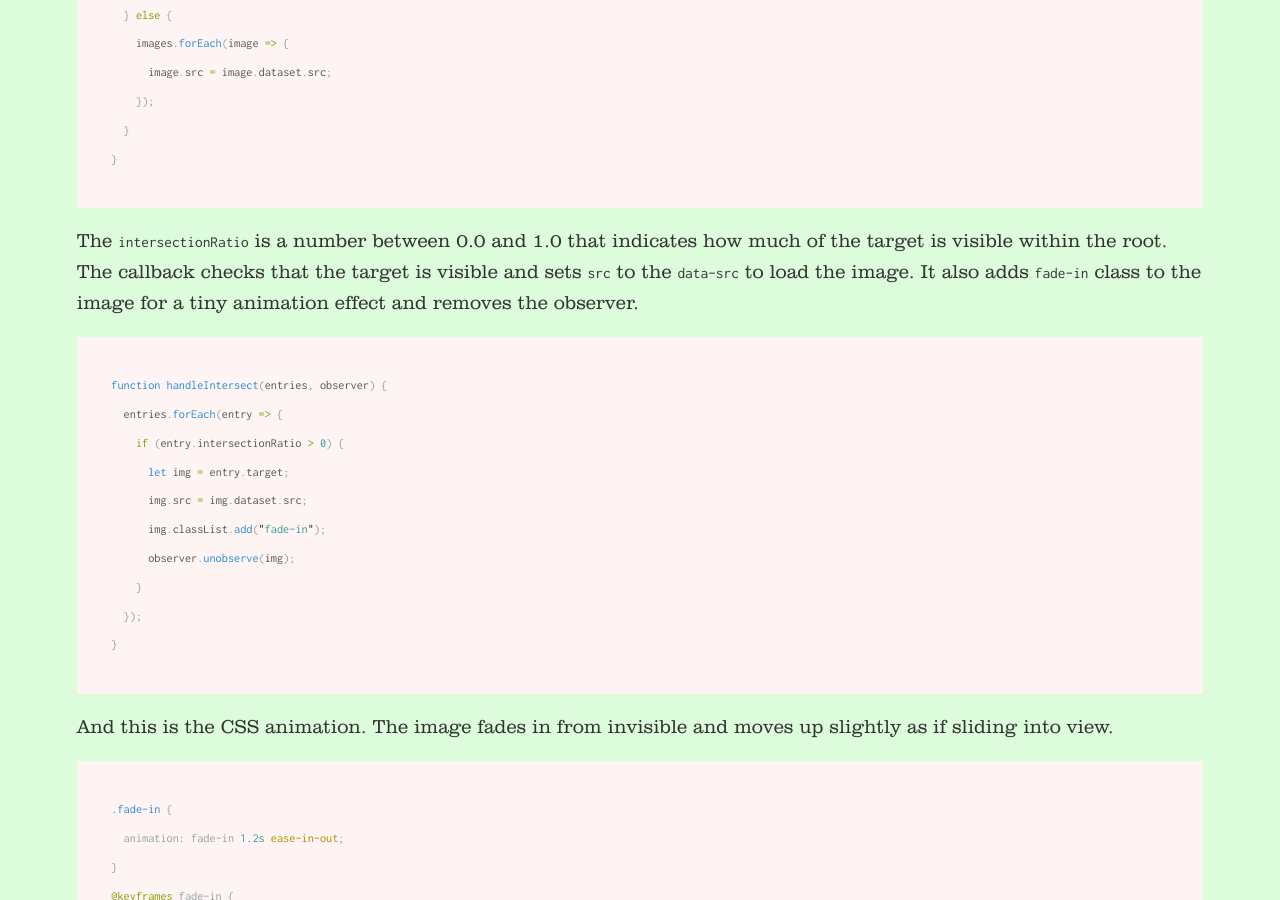
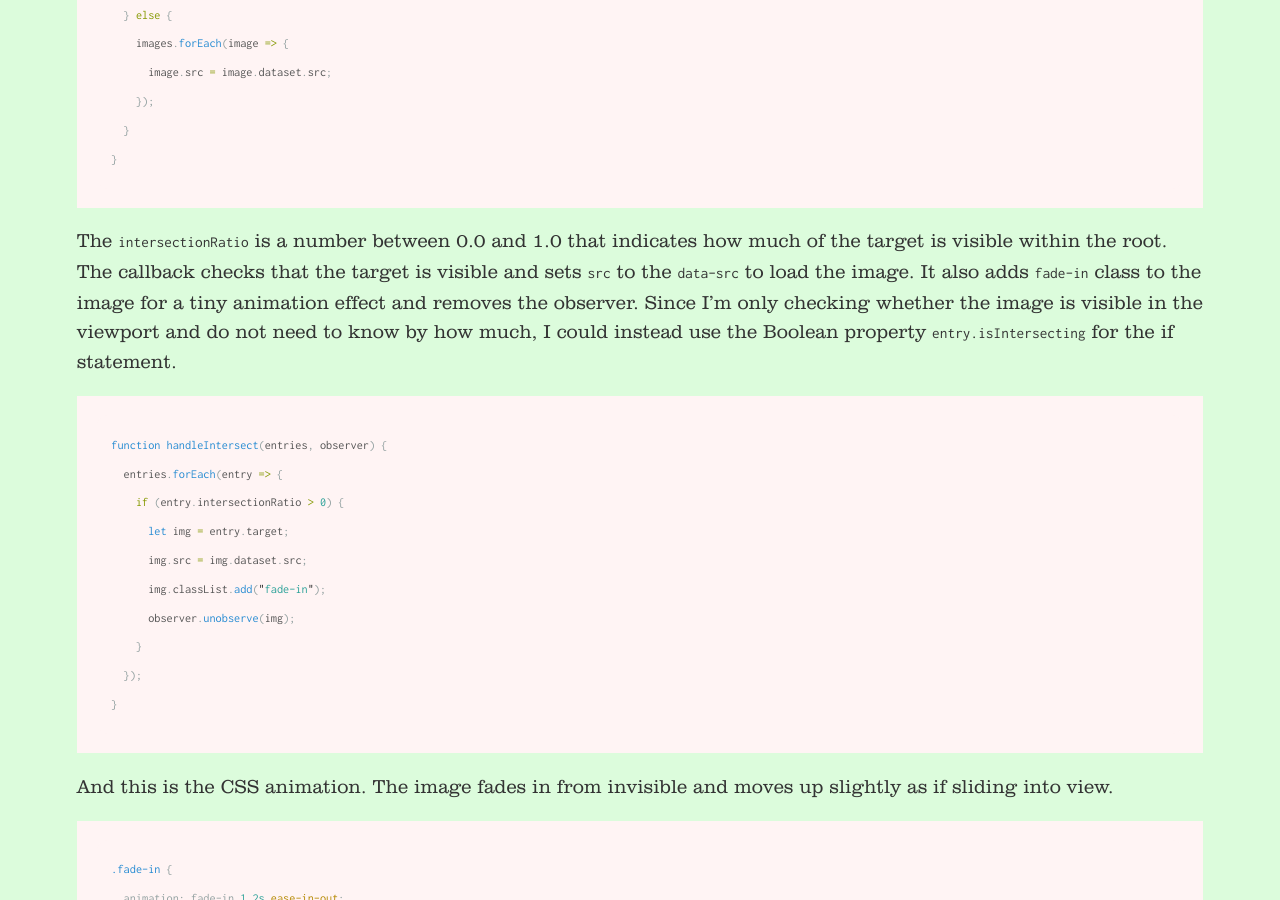
Before and after one commit to jingyufanclub/bloggo, a Jekyll site: the page built from _posts/2017-08-23-astute-readers.md, in a window 1280 px wide and 900 px high, scrolled down 1678 px. Built offline with Jekyll 4.4.1, drawn with Linux system fonts in a browser that asks for light colours; some of the changed lines change nothing that is shown.

Commit message:
update last post

````diff
--- a/_includes/lazy.js
+++ b/_includes/lazy.js
@@ -1,14 +1,18 @@
-window.onload = function() {
+let images;
 
-  console.log("meow!");
-  const images = document.querySelectorAll(".lazy-image");
+window.addEventListener("load", function(event) {
+  console.log("meow")
+  images = document.querySelectorAll(".lazy-image");
+  createObserver();
+}, false);
+
+function createObserver() {
+  let observer;
   const options = {
     root: null,
     rootMargin: "0px",
-    threshold: 0.3
+    threshold: 0.05
   };
-  let observer;
-
   if ('IntersectionObserver' in window) {
     observer = new IntersectionObserver(handleIntersect, options);
     images.forEach(image => {
@@ -19,10 +23,11 @@
       image.src = image.dataset.src;
     });
   }
+}
 
-  function handleIntersect(entries) {
+function handleIntersect(entries, observer) {
   entries.forEach(entry => {
-      if (entry.intersectionRatio > 0) {
+    if (entry.isIntersecting) {
       let img = entry.target;
       img.src = img.dataset.src;
       img.classList.add("fade-in");
@@ -30,5 +35,3 @@
     }
   });
 }
-
-}
--- a/_includes/lazzy.js
+++ /dev/null
@@ -1,37 +0,0 @@
-let images;
-
-window.addEventListener("load", function(event) {
-  console.log("meow")
-  images = document.querySelectorAll(".lazy-image");
-  createObserver();
-}, false);
-
-function createObserver() {
-  let observer;
-  const options = {
-    root: null,
-    rootMargin: "0px",
-    threshold: 0.05
-  };
-  if ('IntersectionObserver' in window) {
-    observer = new IntersectionObserver(handleIntersect, options);
-    images.forEach(image => {
-      observer.observe(image);
-    });
-  } else {
-    images.forEach(image => {
-      image.src = image.dataset.src;
-    });
-  }
-}
-
-function handleIntersect(entries, observer) {
-  entries.forEach(entry => {
-    if (entry.intersectionRatio > 0) {
-      let img = entry.target;
-      img.src = img.dataset.src;
-      img.classList.add("fade-in");
-      observer.unobserve(img);
-    }
-  });
-}
--- a/_layouts/default.html
+++ b/_layouts/default.html
@@ -10,7 +10,7 @@
     <![endif]-->
     <link rel="stylesheet" type="text/css" href="{{ site.baseurl }}/style.css" />
     <link rel="alternate" type="application/rss+xml" title="{{ site.name }} - {{ site.description }}" href="{{ site.baseurl }}/feed.xml" />
-    <script type="text/javascript" defer> {% include lazzy.js %} </script>
+    <script type="text/javascript" defer> {% include lazy.js %} </script>
     <!-- Created with Jekyll Now - http://github.com/barryclark/jekyll-now -->
   </head>
 
--- a/_posts/2017-08-23-astute-readers.md
+++ b/_posts/2017-08-23-astute-readers.md
@@ -39,7 +39,7 @@
   }
 }
 ```
-The `intersectionRatio` is a number between 0.0 and 1.0 that indicates how much of the target is visible within the root. The callback checks that the target is visible and sets `src` to the `data-src` to load the image. It also adds `fade-in` class to the image for a tiny animation effect and removes the observer.
+The `intersectionRatio` is a number between 0.0 and 1.0 that indicates how much of the target is visible within the root. The callback checks that the target is visible and sets `src` to the `data-src` to load the image. It also adds `fade-in` class to the image for a tiny animation effect and removes the observer. Since I'm only checking whether the image is visible in the viewport and do not need to know by how much, I could instead use the Boolean property `entry.isIntersecting` for the if statement.
 ```js
 function handleIntersect(entries, observer) {
   entries.forEach(entry => {
````
Lines whose indentation alone changed are shown as unchanged.
